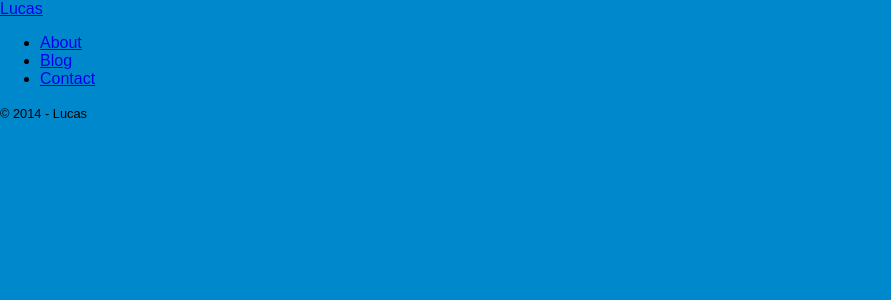
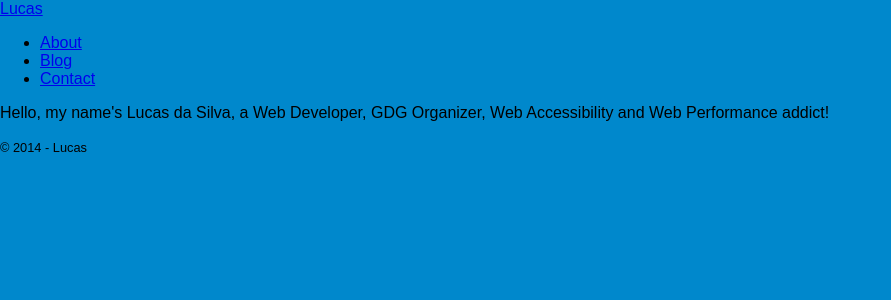
Before and after one commit to AgtLucas/the-legacy, a Jekyll site: the page built from index.html, in a window 1280 px wide. Shown: the top 300 px of the page, without its empty margins (0-891 px from the left). Built offline with Jekyll 4.4.1, drawn with Linux system fonts in a browser that asks for light colours.

Commit message:
Update index

```diff
--- a/index.html
+++ b/index.html
@@ -6,3 +6,11 @@ skin: default
 nav: true
 description: Web Developer, accessibility and #webperf addict!
 ---
+
+<div class="wrapper">
+
+  <section class="hello-world">
+    <p>Hello, my name's Lucas da Silva, a Web Developer, GDG Organizer, Web Accessibility and Web Performance addict!</p>
+  </section>
+
+</div>
```
